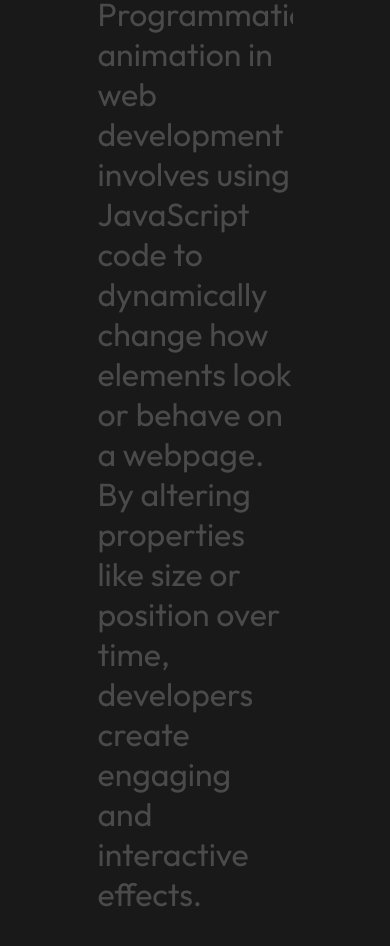
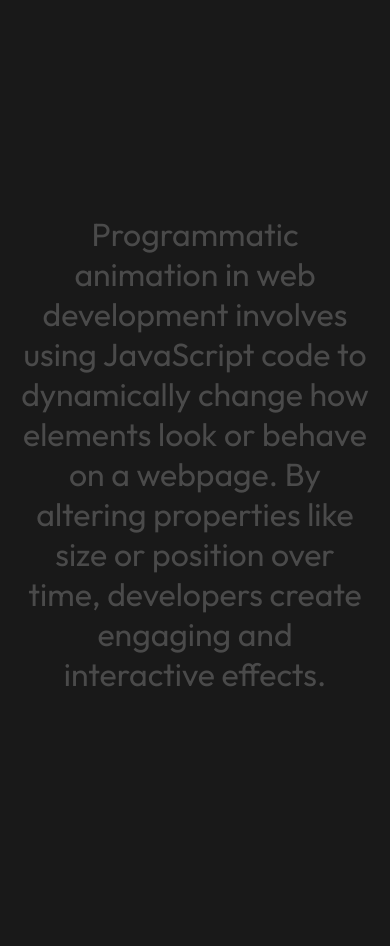
Before and after one commit to DevuseTools/JS-Text-Scroll-Animation, a plain HTML site: page index.html in a window 390 px wide. Shown: the top 946 px of the page. Drawn offline with Linux system fonts and the light colour scheme.

Commit message:
animation code

```diff
--- a/index.html
+++ b/index.html
@@ -48,6 +48,16 @@
       .white-text {
         color: white;
       }
+
+      @media only screen and (max-width: 600px) {
+        body {
+          height: 200vh;
+        }
+        .animated-text {
+          text-align: center;
+          width: 90%;
+        }
+      }
     </style>
   </head>
   <body>
```
